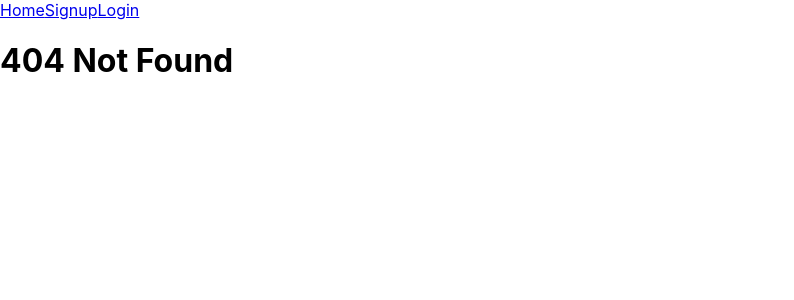
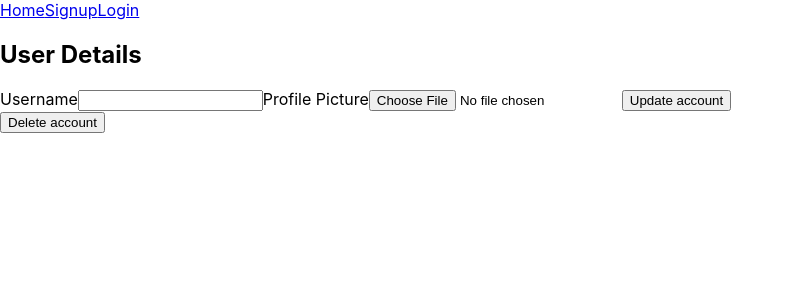
Before and after one commit to npalomba1/project-latte-client, a React (Create React App) app: page /user-details in a window 1280 px wide. Before the commit this address had no page. Shown: the top 300 px of the page, without its empty margins (0-794 px from the left). Built offline with nearby package versions, Linux system fonts and the light colour scheme; no server answers.

Commit message:
full User CRUD nearly achieved, missing U and D for Drink

```diff
--- a/src/App.js
+++ b/src/App.js
@@ -9,6 +9,7 @@ import NotFound from "./pages/NotFound"
 import DrinkBuilder from "./pages/DrinkBuilder";
 import DrinkDetails from "./pages/DrinkDetails";
 import UserProfile from "./pages/UserProfile";
+import UserDetails from "./pages/UserDetails";
 
 import NavBar from "./components/NavBar";
 
@@ -33,6 +34,7 @@ function App() {
         <Route path='/signup' element={<Signup/>}/>
         <Route path='/login' element={<Login/>}/>
         <Route path='/user-profile' element={<UserProfile/>}/>
+        <Route path='/user-details' element={<UserDetails/>}/>
         <Route path='/drink-builder' element={<DrinkBuilder/>}/>
         <Route path='/create-drink/:isHot/:id' element={<DrinkDetails/>}/>
         <Route path='*' element={<NotFound/>}/>
--- a/src/components/NavBar.jsx
+++ b/src/components/NavBar.jsx
@@ -17,8 +17,9 @@ const NavBar = () =>{
     <div>
         {token ? (
         <nav>
-          <Link to="/">Home</Link>
+          <Link to="/user-profile">Home</Link>
           <Link to="/drink-builder">Drink Builder</Link>
+          <Link to="/user-details">Account Details</Link>
           <button onClick={logout}>Log out</button>
           {/* <Link to="/login">Login</Link> */}
         </nav>
--- a/src/pages/DrinkDetails.js
+++ b/src/pages/DrinkDetails.js
@@ -50,7 +50,7 @@ const DrinkDetails = () =>{
           })
           .then((results)=>{
               console.log("results", results.data)
-              navigate("/");
+              navigate("/user-profile");
           })
           .catch((err)=>{
               console.log("Error occurred creating drink", err.message)
--- a/src/pages/Login.js
+++ b/src/pages/Login.js
@@ -34,7 +34,7 @@ const Login = () => {
                 <label>Username</label>
                 <input onChange={(e)=>setUsername(e.target.value)} value={username}/>
                 <label>Password</label>
-                <input onChange={(e)=>setPassword(e.target.value)} value={password}/>
+                <input onChange={(e)=>setPassword(e.target.value)} value={password} type="password"/>
 
                 <button type="submit">Log in</button>
             </form>
--- a/src/pages/Signup.js
+++ b/src/pages/Signup.js
@@ -69,7 +69,6 @@ const Signup = () => {
                     <input type="password" value={password} onChange={(e)=>setPassword(e.target.value)}/>
                     <label>Profile Picture</label>
                     <input type="file" onChange={(e)=>handleFileUpload(e)}/>
-
                     <button type="submit">Sign up</button>
 
 
--- /dev/null
+++ b/src/pages/UserDetails.js
@@ -0,0 +1,88 @@
+import React from "react";
+import { post, get } from "../authService/authService";
+import { useNavigate } from "react-router-dom"
+
+const UserDetails = () =>{
+
+    const [username, setUsername] = React.useState('')
+    const [image, setImage] = React.useState('');
+
+    const navigate = useNavigate();
+
+
+    //GET user information to show up in fields to be updated
+    React.useEffect(()=>{
+        get("/users/user-update")
+        .then((results)=>{
+            console.log(results.data)
+            setUsername(results.data.username)
+            setImage(results.data.profileImage)
+        })
+        .catch((err)=>{
+            console.log(err.message)
+        })
+    }, []);
+
+    //POST user update information
+    const update = (e) => {
+            e.preventDefault()
+
+            post("/users/user-update", {
+                username: username,
+                profileImage: image
+            })
+            .then(()=>navigate("/user-profile"))
+            .catch((err)=>console.log(err.message))
+
+    }
+
+    const handleFileUpload = (e) =>{
+        //create FormData
+        const uploadData = new FormData();
+
+        uploadData.append("imageUrl", e.target.files[0])
+
+        post('/users/signup-image', uploadData)
+        .then((results)=>{
+            console.log("results", results.data)
+            setImage(results.data)
+        })
+        .catch((err)=>{
+            console.log("error", err.message);
+        })
+    }
+
+    const deleteAccount = () =>{
+
+        post("/users/delete")
+        .then((results)=>{
+            localStorage.clear()
+            console.log("results.data.token", results.data.token)
+            navigate("/")
+        })
+        .catch((err)=>{
+            console.log("something went wrong", err.message);
+        })
+    }
+
+
+
+
+    return (
+        <div>
+            <h2>User Details</h2>
+            <form onSubmit={update} method="post" action="/users/user-update">
+                <label>Username</label>
+                <input value={username} onChange={(e)=>setUsername(e.target.value)}/>
+                <label>Profile Picture</label>
+                <input type="file" onChange={(e)=>handleFileUpload(e)}/>
+
+                <button type="submit">Update account</button>
+            </form>
+            <button onClick={deleteAccount}>Delete account</button>
+
+        </div>
+    )
+}
+
+export default UserDetails;
--- a/src/pages/UserProfile.js
+++ b/src/pages/UserProfile.js
@@ -1,6 +1,6 @@
 import React from "react";
 // import { get } from "../authService/authService";
-import axios from 'axios';
+import axios from "axios";
 import { baseUrl } from "../authService/baseUrl";
 import { get } from "../authService/authService";
 
@@ -8,10 +8,9 @@ import { get } from "../authService/authService";
 // baseUrl = get(`/users/user-home`)
 
 const UserProfile = () => {
-
-    const [user, setUser] = React.useState({})
+    const [user, setUser] = React.useState({});
+    const [drinks, setDrinks] = React.useState([]);
     // const baseUrl = baseUrl;
-
 
     // React.useEffect(()=>{
     //     axios
@@ -20,33 +19,56 @@ const UserProfile = () => {
     //     .catch((err)=>console.log("something went wrong", err.message))
     // }, [])
 
+    //GET USER PROFILE INFORMATION
+    React.useEffect(() => {
+        // const seeUser = () =>{
+        get("/users/user-home")
+            .then((results) => {
+                console.log(results.data);
+                setUser(results.data);
+            })
+            .catch((err) => {
+                console.log("Error occurred", err.message);
+            });
+        // }
+        // seeUser()
+    }, []);
 
-
-    React.useEffect(()=>{
-        const seeUser = () =>{
-            get("/users/user-home")
-            .then((results)=>{
+    //GET USER'S DRINKS
+    React.useEffect(() => {
+        get("/users/user-profile/users-drinks")
+            .then((results) => {
                 console.log(results.data)
-                setUser(results.data)
+                setDrinks(results.data);
             })
-            .catch((err)=>{
-                console.log("Error occurred", err.message);
+            .catch((error) => {
+                console.log("something went wrong loading the user's drinks", error.message)
             })
-        }
-        seeUser()
-
-    }, [])
-
-    // seeUser()
+    }, []);
 
 
     return (
         <div>
-            <h2>Welcome back, {user.username}</h2>
+            <header>
+                <h2>Welcome back, {user.username}</h2>
+                <img src={user.profileImage} alt="profile" />
+            </header>
+            <section>
+                <h4>Your drinks</h4>
+                {drinks.map((drink) => {
+
+                    return (
+                        <div className="user-drink">
+                            <h5>{drink.name} | <em>{drink.title}</em></h5>
+                            <p>see drink</p>
+                        </div>
+                    )
+                })}
 
 
+            </section>
         </div>
-    )
-}
+    );
+};
 
 export default UserProfile;
```
